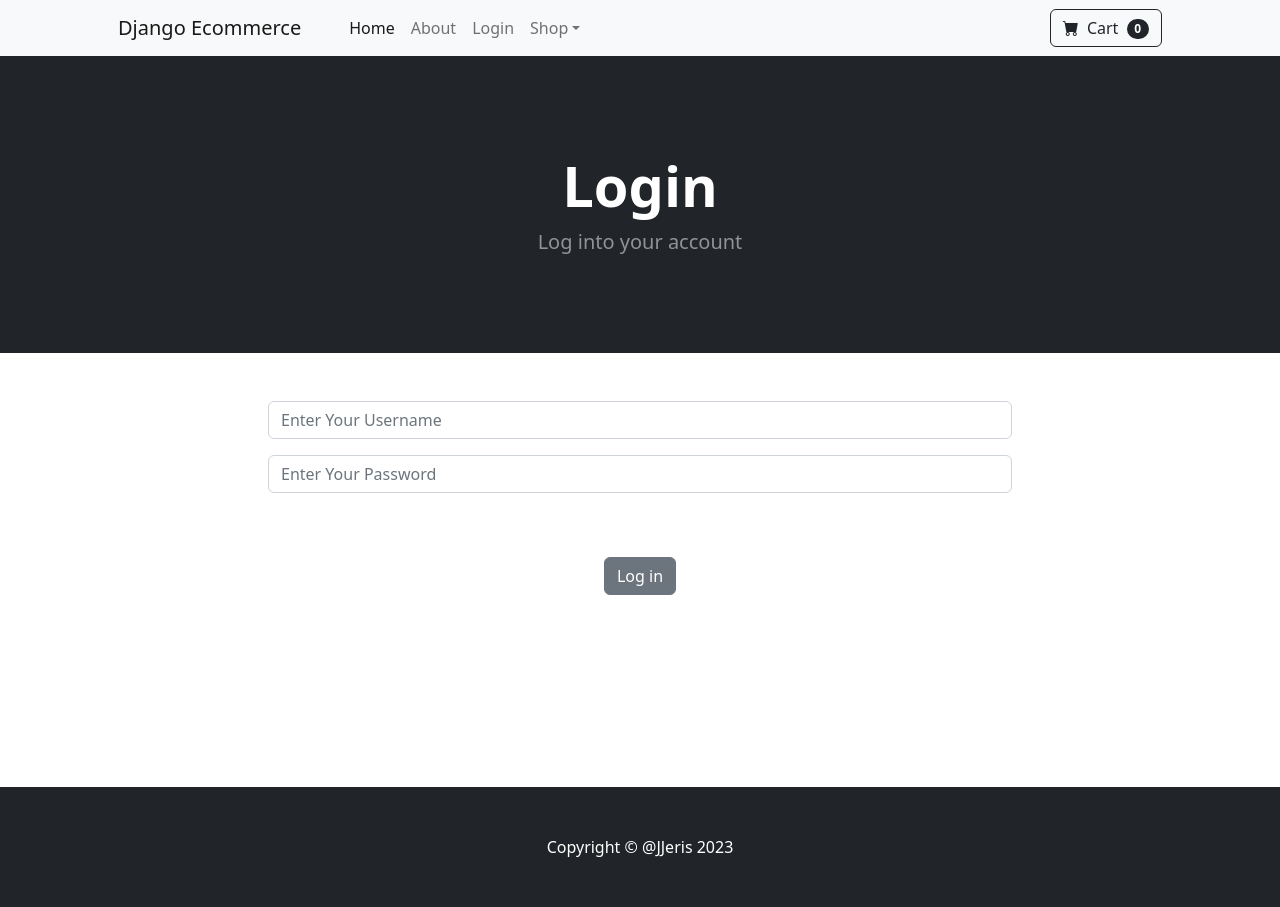
After one commit to JJeris/django-ecommerce, a Django app: page /login/ in a window 1280 px wide. The commit adds this page. Run offline with Django 5.2, Linux system fonts and the light colour scheme; some libraries are stand-ins or nearby versions.

Commit message:
Finish episode 7 - log in and log out.

```diff
--- a/ecom/store/templates/base.html
+++ b/ecom/store/templates/base.html
@@ -17,7 +17,15 @@
     </head>
     <body>
         {% include 'navbar.html' %}
+        {% if messages %}
+            {% for message in messages %}
+                <div class="alert alert-warning alert-dismissible fade show" role="alert">
+                    {{message}}
+                    <button type="button" class="btn-close" data-bs-dismiss="alert" aria-label="Close"></button>
+                </div>
+            {% endfor %}
 
+        {% endif %}
         {% comment %}
         This is the base template of our page.
         Anything that extends it will be placed between the block
--- /dev/null
+++ b/ecom/store/templates/login.html
@@ -0,0 +1,48 @@
+{% extends 'base.html' %}
+{% comment %}
+"Extend this home.html file into the base.html file."
+Needs to be the first tab in the template file.
+{% endcomment %}
+
+{% block content %}
+
+<!-- Header-->
+<header class="bg-dark py-5">
+    <div class="container px-4 px-lg-5 my-5">
+        <div class="text-center text-white">
+            <h1 class="display-4 fw-bolder">Login</h1>
+            <p class="lead fw-normal text-white-50 mb-0">Log into your account</p>
+        </div>
+    </div>
+</header>
+
+<div class="container">
+    <div class="row">
+        <center>
+            <div class="col-8">
+                <br><br>
+                    <form method="POST" action="{% url 'login' %}">
+                            {% comment %}
+                            Cross site request forgery token.
+                            Hackers wont be able to hijack the form.
+                            {% endcomment %}
+                            {% csrf_token %}
+                        <div class="mb-3">
+                            <input type="text" class="form-control" name="username" placeholder="Enter Your Username">
+                        </div>
+                        <div class="mb-3">
+                            <input type="password" class="form-control"  name="password" placeholder="Enter Your Password">
+                        </div>
+                        <br><br>
+                        <button type="submit" class="btn btn-secondary">Log in</button>
+                    </form>
+                <br><br>
+                <br><br>
+                <br><br>
+                <br><br>
+            </div>
+        </center>
+    </div>
+</div>
+
+{% endblock %}
--- a/ecom/store/templates/navbar.html
+++ b/ecom/store/templates/navbar.html
@@ -7,6 +7,17 @@
             <ul class="navbar-nav me-auto mb-2 mb-lg-0 ms-lg-4">
                 <li class="nav-item"><a class="nav-link active" aria-current="page" href="{% url 'home' %}">Home</a></li>
                 <li class="nav-item"><a class="nav-link" href="{% url 'about' %}">About</a></li>
+
+                {% if user.is_authenticated == True %}
+
+                    <li class="nav-item"><a class="nav-link" href="{% url 'logout' %}">Logout</a></li>
+
+                {% else %}
+
+                    <li class="nav-item"><a class="nav-link" href="{% url 'login' %}">Login</a></li>
+
+                {% endif %}
+
                 <li class="nav-item dropdown">
                     <a class="nav-link dropdown-toggle" id="navbarDropdown" href="#" role="button" data-bs-toggle="dropdown" aria-expanded="false">Shop</a>
                     <ul class="dropdown-menu" aria-labelledby="navbarDropdown">
--- a/ecom/store/urls.py
+++ b/ecom/store/urls.py
@@ -20,4 +20,6 @@ from . import views
 urlpatterns = [
     path('', views.home, name='home'),
     path('about/', views.about, name='about'),
+    path('login/', views.login_user, name='login'),
+    path('logout/', views.logout_user, name='logout'),
 ]
--- a/ecom/store/views.py
+++ b/ecom/store/views.py
@@ -1,5 +1,7 @@
-from django.shortcuts import render
+from django.shortcuts import render, redirect
 from .models import Product
+from django.contrib.auth import authenticate, login, logout
+from django.contrib import messages
 
 
 def home(request):
@@ -25,3 +27,43 @@ def about(request):
     """
 
     return render(request, 'about.html', {})
+
+
+def login_user(request):
+    """
+    The login page.
+
+    Args:
+        request (_type_): _description_
+    """
+    # If they filled in the form, then do this.
+    if request.method == 'POST':
+        username = request.POST['username'] # Matches the 'name' attribute in the username input tag.
+        password = request.POST['password']
+
+        user = authenticate(request, username=username, password=password)
+
+        if user is not None:
+            login(request, user)
+            messages.success(request, ('You have logged in. Coolio!'))
+            return redirect('home')
+        else:
+            messages.success(request, ('Could not log you in. Badio!'))
+            return redirect('login')
+
+    # If they didn't fill out the form, then just give them the login page.
+    else:
+        return render(request, 'login.html', {})
+
+def logout_user(request):
+    """
+    The logout page.
+
+    Args:
+        request (_type_): _description_
+    """
+
+    # return render(request, 'login.html', {})
+    logout(request)
+    messages.success(request, ('You have been logged out. Coolio!'))
+    return redirect('home')
```
Also changed, not shown: README.md.
